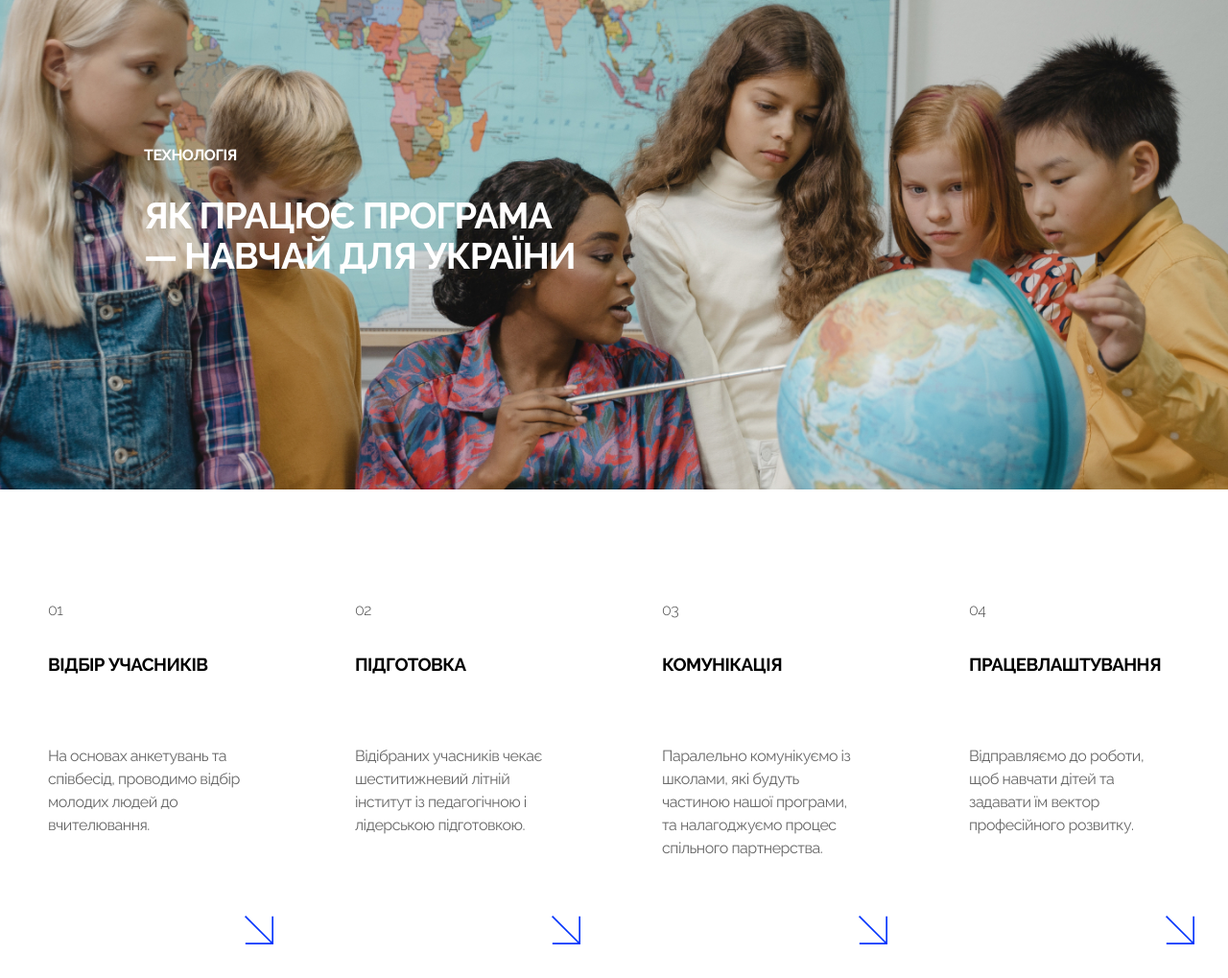
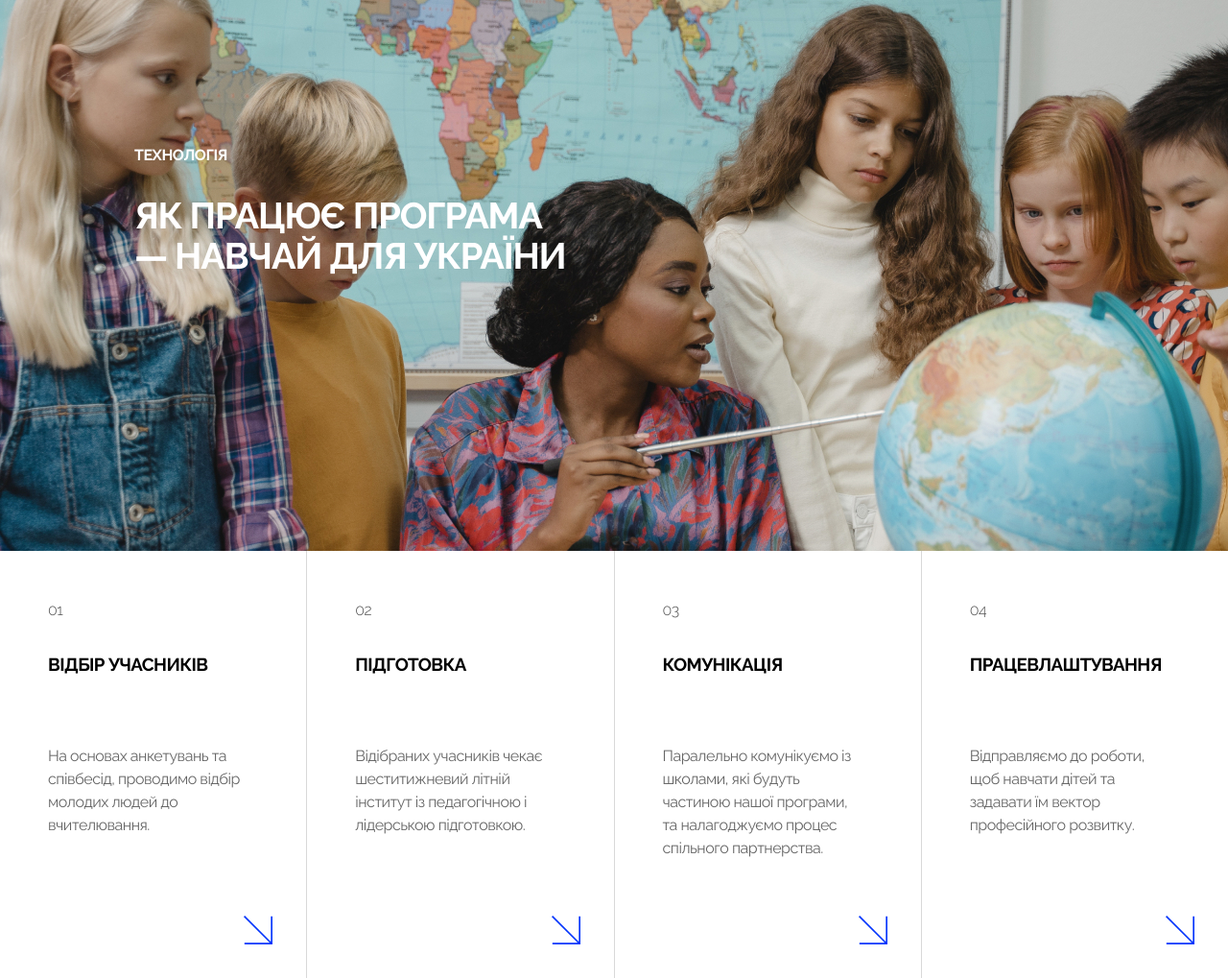
Before and after one commit to DmytroPuchkov/frontend-basic-course-prjctr, a plain HTML site: page w3_2/index.html in a window 1280 px wide. Shown: the whole page at 96% size. Drawn offline with Linux system fonts and the light colour scheme.

Commit message:
Update css: items flow, css: intro image

```diff
--- a/w3_2/index.html
+++ b/w3_2/index.html
@@ -20,10 +20,10 @@
 
     <div class="program__intro">
       <div class="container">
-        <p class="program__title">
+        <p class="program__intro-title">
           технологія
         </p>
-        <h2 class="program__heading">
+        <h2 class="program__intro-heading">
           як працює програма — навчай для україни
         </h2>
       </div>
--- a/w3_2/style.css
+++ b/w3_2/style.css
@@ -23,20 +23,20 @@ h2 {
 }
 
 .container {
-  max-width: 1000px;
+  max-width: 1100px;
   margin: 0 auto;
-  padding: 0 10px;
+  padding: 0 50px;
 }
 
 .program__intro {
-  padding: 150px 0 100px;
+  padding: 150px 0;
   min-height: 574px;
   background-image: url('./img/img-program.jpg');
-  background-size: 100%;
+  background-size: cover;
   background-repeat: no-repeat;
 }
 
-.program__title {
+.program__intro-title {
   font-weight: 700;
   font-size: 16px;
   letter-spacing: -0.03em;
@@ -45,17 +45,19 @@ h2 {
   margin-bottom: 30px;
 }
 
-.program__heading {
+.program__intro-heading {
   max-width: 460px;
 }
 
 .program__flow {
   display: flex;
   flex-wrap: wrap;
+  gap: 1px;
+  background-color: #d9d9d9;
 }
 
 .program__item {
-  width: 25%;
+  flex-grow: 1;
   height: 445px;
   padding: 50px;
   position: relative;
```
